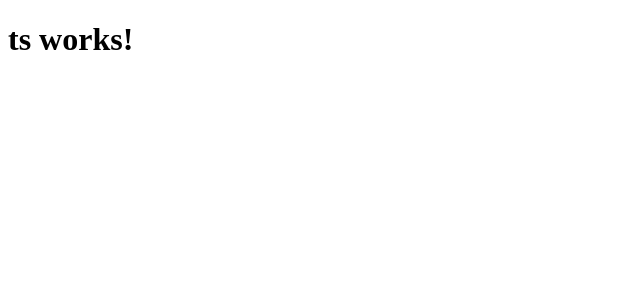
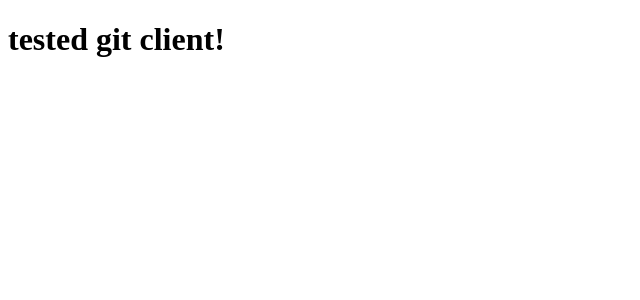
Before and after one commit to chingyg/tsquard, an Angular app: page / in a window 1280 px wide. Shown: the top 300 px of the page, without its empty margins (0-640 px from the left). Built offline with nearby package versions, Linux system fonts and the light colour scheme.

Commit message:
Tested git client

```diff
--- a/src/app/app.component.ts
+++ b/src/app/app.component.ts
@@ -6,5 +6,5 @@ import { Component } from '@angular/core';
   styleUrls: ['./app.component.css']
 })
 export class AppComponent {
-  title = 'ts works!';
+  title = 'tested git client!';
 }
```
